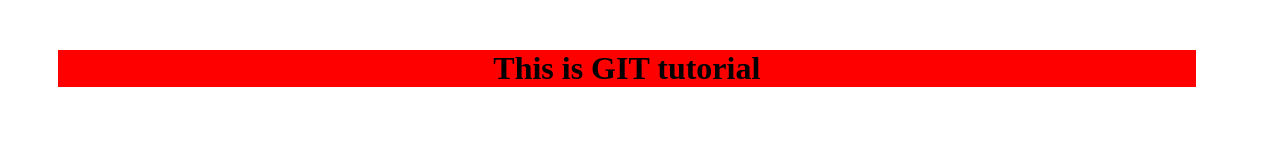
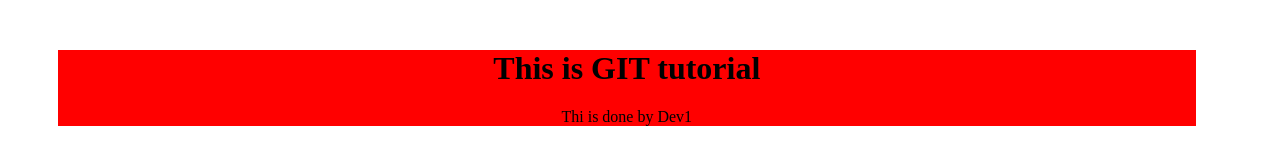
Before and after one commit to tomasz-te/git_tutorial, a plain HTML site: page index.html in a window 1280 px wide. Drawn offline with Linux system fonts and the light colour scheme.

Commit message:
third change

```diff
--- a/index.html
+++ b/index.html
@@ -10,6 +10,7 @@
 <body>
 <div class="box red">
 <h1>This is GIT tutorial</h1>
+<p>Thi is done by Dev1</p>
 </div>
 </body>
 </html>
```
